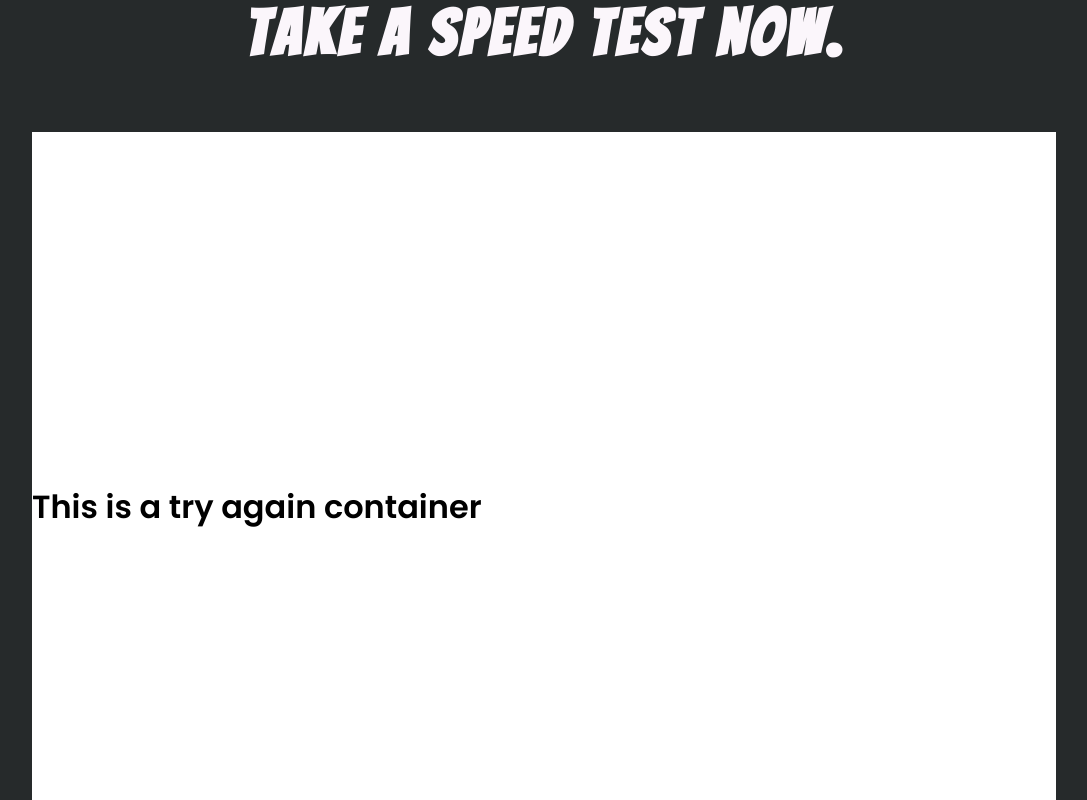
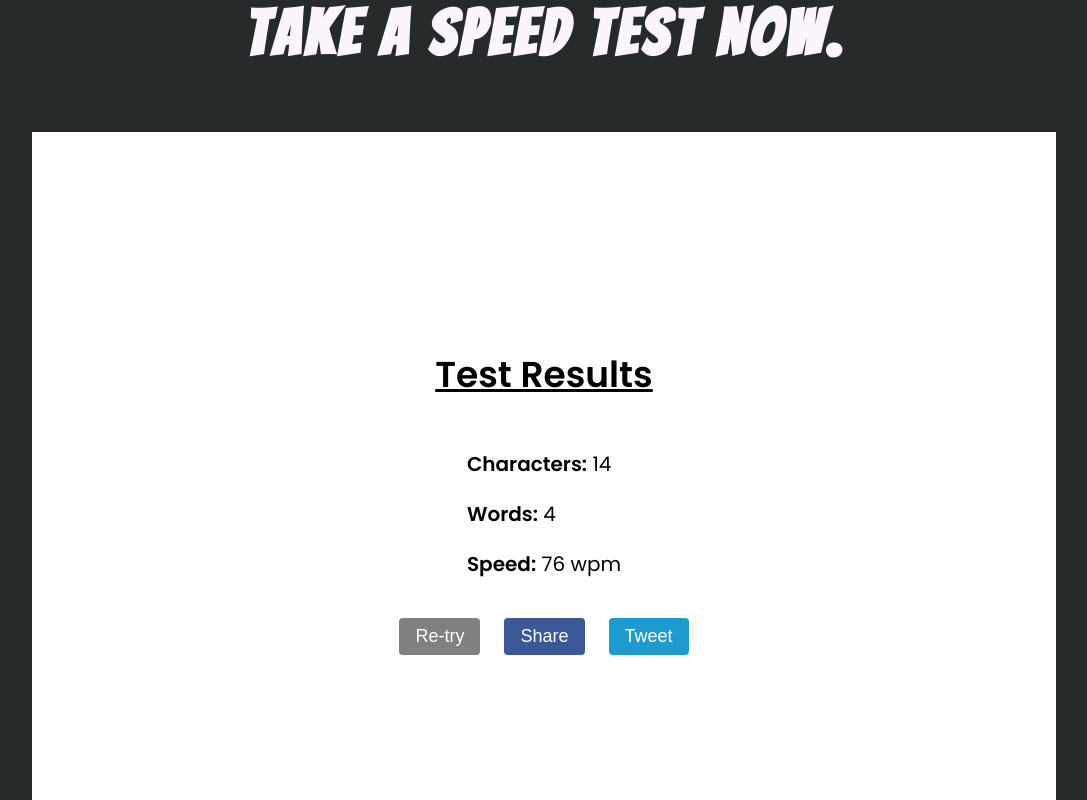
Before and after one commit to sani2608/ReactFlashtype, a React (Create React App) app: page / in a window 1280 px wide. Shown: the part 860-1660 px from the top of the page, without its empty margins (96-1183 px from the left). Built offline with nearby package versions, Linux system fonts and the light colour scheme.

Commit message:
try again component added

```diff
--- a/src/Components/TestContainer/TestContainer.jsx
+++ b/src/Components/TestContainer/TestContainer.jsx
@@ -1,11 +1,12 @@
 import React from 'react'
+import { TryAgain } from '../TryAgain/TryAgain';
 import './TestContainer.css';
 
-export const TestContainer = () => {
+export const TestContainer = ({ words, characters, wpm }) => {
     return (
         <div className='test-container'>
             <div className='try-again-container'>
-                <h1>This is a try again container</h1>
+                <TryAgain words={words} characters={characters} wpm={wpm} />
             </div>
         </div>
     )
--- /dev/null
+++ b/src/Components/TryAgain/TryAgain.css
@@ -0,0 +1,57 @@
+.try-again-container {
+    display: flex;
+    flex-direction: column;
+    justify-content: center;
+    align-items: center;
+}
+.try-again-container > h1 {
+    text-decoration: underline;
+    margin: 0;
+    font-size: 36px;
+    margin-bottom: 20px;
+}
+.result-container {
+    font-size: 20px;
+    margin: 7px;
+}
+.end-buttons {
+    position: relative;
+    margin: 12px;
+    border: none;
+    border-radius: 4px;
+    min-width: 64px;
+    padding: 8px 16px;
+    vertical-align: middle;
+    text-align: center;
+    color: #fff;
+    box-shadow: 0 1px 3px rgba(0, 0, 0, 0.12) 0 1px 2px rgba(0, 0, 0, 0.26);
+    font-size: 18px;
+    font-weight: 500;
+    cursor: pointer;
+    transition: background-color 0.2s;
+}
+
+.start-again-button {
+    background-color: #808080;
+}
+.start-again-button:hover,
+.start-again-button:focus {
+    background: #3b5998;
+}
+
+
+.share-button {
+    background: #3b5998;
+}
+.share-button:hover,
+.share-button:focus {
+    background: #1da1f2;
+}
+
+.tweet-button {
+    background: #1D9BD0;
+}
+.tweet-button:hover,
+.tweet-button:focus {
+    background: #8faef3;
+}
--- /dev/null
+++ b/src/Components/TryAgain/TryAgain.jsx
@@ -0,0 +1,42 @@
+import React from 'react'
+import './TryAgain.css';
+
+export const TryAgain = ({ words, characters, wpm }) => {
+    return (
+        <div className='try-again-container'>
+            <h1>Test Results</h1>
+            <div className='result-container'>
+                <p>
+                    <b>Characters:</b> {characters}
+                </p>
+                <p>
+                    <b>Words:</b> {words}
+                </p>
+                <p>
+                    <b>Speed:</b> {wpm} wpm
+                </p>
+            </div>
+            <div>
+                <button
+                    className='end-buttons start-again-button'>
+                    Re-try
+                </button>
+                <button
+                    className='end-buttons share-button'
+                    onClick={() => {
+                        window.open("https://www.leetcode.com/sanikumar")
+                    }}>
+                    Share
+                </button>
+                <button
+                    className='end-buttons tweet-button'
+                    onClick={() => {
+                        window.open("https://www.codechef.com/users/sa2608");
+                    }}
+                >
+                    Tweet
+                </button>
+            </div>
+        </div>
+    )
+}
```
